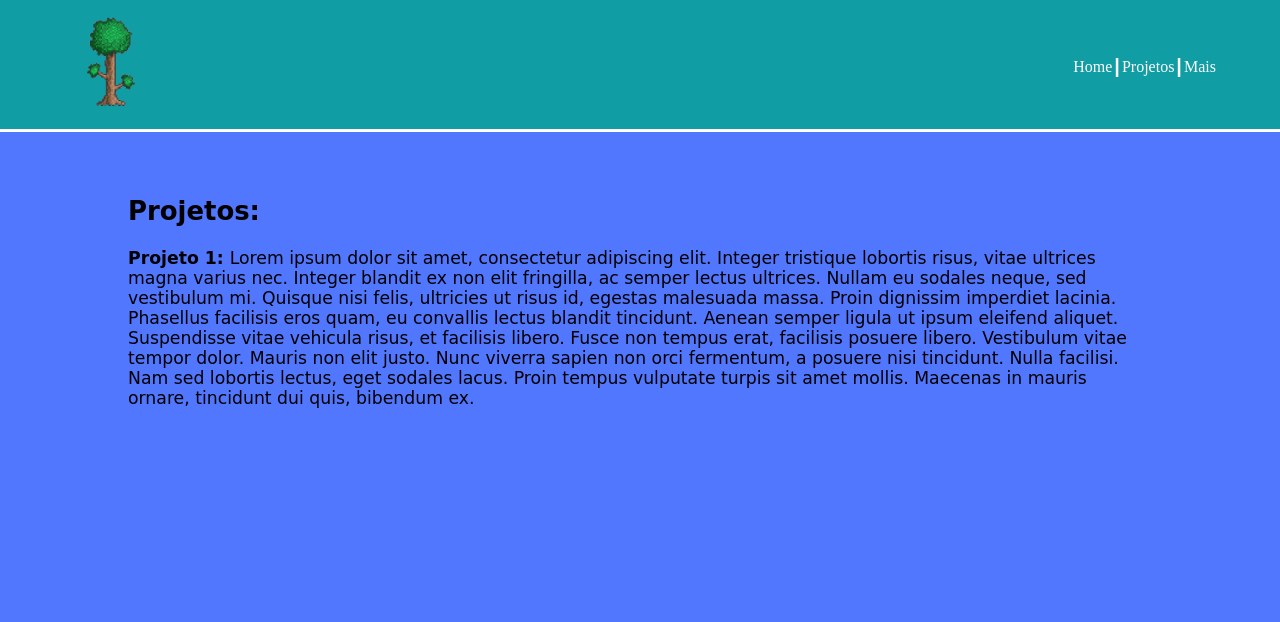
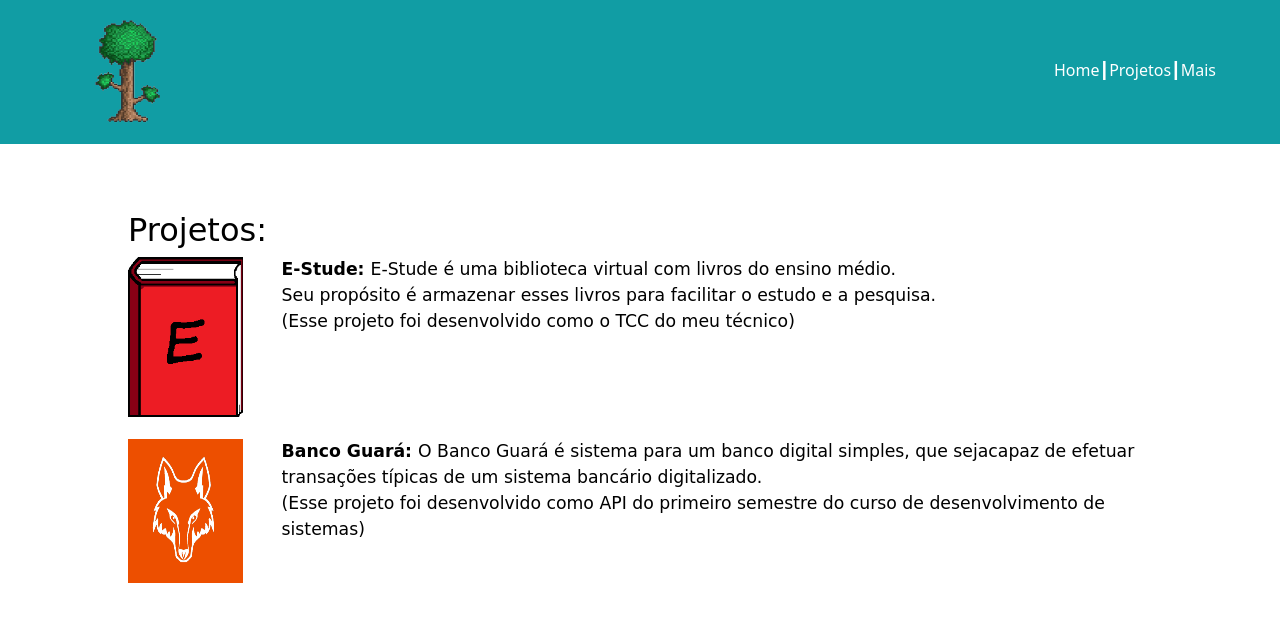
Before and after one commit to Renan-Neves/Portfolio, a Flask app: page /portifolio in a window 1280 px wide. Shown: the top 622 px of the page. Run offline with Flask 2, Linux system fonts and the light colour scheme.

Commit message:
tá quase

```diff
--- a/src/static/styles.css
+++ b/src/static/styles.css
@@ -27,6 +27,8 @@ header{
 #foto{
     float: left;
     margin: 0 3vw 0 0;
+    height: 33vh;
+    width: 13vw;
 }
 
 .a1{
@@ -40,3 +42,22 @@ header{
     text-decoration: none;
     color: black;
 }
+
+.logo{
+    height: 18vh;
+    width: 10vw;
+}
+
+.projetos1{
+    height: 20vh;
+    width: 9vw;
+    float: left;
+    margin: 0 3vw 0 0;
+}
+
+.projetos2{
+    height: 18vh;
+    width: 9vw;
+    float: left;
+    margin: 0 3vw 0 0;
+}
--- a/src/templates/base.html
+++ b/src/templates/base.html
@@ -1,11 +1,15 @@
 <htmL>
     <head>
+        {% block title %}
         <title>base</title>
+        {% endblock %}
         <link rel="stylesheet" href="static/styles.css">
+        <link href="https://cdn.jsdelivr.net/npm/bootstrap@5.2.2/dist/css/bootstrap.min.css" rel="stylesheet" integrity="sha384-Zenh87qX5JnK2Jl0vWa8Ck2rdkQ2Bzep5IDxbcnCeuOxjzrPF/et3URy9Bv1WTRi" crossorigin="anonymous">
+        <script src="https://cdn.jsdelivr.net/npm/bootstrap@5.2.2/dist/js/bootstrap.bundle.min.js" integrity="sha384-OERcA2EqjJCMA+/3y+gxIOqMEjwtxJY7qPCqsdltbNJuaOe923+mo//f6V8Qbsw3" crossorigin="anonymous"></script>
     </head>
     <body>
         <header>
-            <img src="static/imgs/terraria.png" alt="terraria." height=125 wclassth=100>
+            <img src="static/imgs/terraria.png" alt="terraria." class="logo">
             <a class="a1" a href="/outros">Mais</a><span class="a1">┃</span>
             <a class="a1" a href="/portifolio">Projetos</a><span class="a1">┃</span>
             <a class="a1" a href="/home">Home</a>
--- a/src/templates/home.html
+++ b/src/templates/home.html
@@ -1,10 +1,13 @@
 <htmL>
     {% extends "base.html" %}
+    {% block title %}
+    <title>Home</title>
+    {% endblock %}
     {% block home %}
         <div class="texto">
             <h2>Sobre mim:</h2>
             <p>
-                <img src="static/imgs/foto.jpeg" alt="foto" width="165vw" height="215vh" id="foto">
+                <img src="static/imgs/foto.jpeg" alt="foto" id="foto">
                 <ul>
                     <li><b>Nome:</b> Renan Souza Neves</li>
                     <li><b>Técnico:</b> Desenvolvimento de sistemas</li>
--- a/src/templates/outros.html
+++ b/src/templates/outros.html
@@ -1,6 +1,9 @@
 <!DOCTYPE html>
 <html>
     {% extends "base.html" %}
+    {% block title %}
+    <title>Mais</title>
+    {% endblock %}
     {% block mais %}
         <div class="texto">
             <p>
--- a/src/templates/portifolio.html
+++ b/src/templates/portifolio.html
@@ -1,19 +1,26 @@
 <!DOCTYPE html>
 <htmL>
     {% extends "base.html" %}
+    {% block title %}
+    <title>Projetos</title>
+    {% endblock %}
     {% block home %}
         <div class="texto">
             <p>
                 <h2>Projetos:</h2>
-                <b>Projeto 1: </b>Lorem ipsum dolor sit amet, consectetur adipiscing elit. Integer tristique lobortis risus, vitae
-                ultrices magna varius nec. Integer blandit ex non elit fringilla, ac semper lectus ultrices.
-                Nullam eu sodales neque, sed vestibulum mi. Quisque nisi felis, ultricies ut risus id, egestas
-                malesuada massa. Proin dignissim imperdiet lacinia. Phasellus facilisis eros quam, eu convallis
-                lectus blandit tincidunt. Aenean semper ligula ut ipsum eleifend aliquet. Suspendisse vitae
-                vehicula risus, et facilisis libero. Fusce non tempus erat, facilisis posuere libero. Vestibulum
-                vitae tempor dolor. Mauris non elit justo. Nunc viverra sapien non orci fermentum, a posuere nisi
-                tincidunt. Nulla facilisi. Nam sed lobortis lectus, eget sodales lacus. Proin tempus vulputate
-                turpis sit amet mollis. Maecenas in mauris ornare, tincidunt dui quis, bibendum ex.<br><br>
+                <img src="static/imgs/estude.png" alt="estude" class="projetos1">
+                <b>E-Stude: </b> E-Stude é uma biblioteca virtual com livros do ensino médio.<br> Seu propósito é
+                armazenar esses livros para facilitar o estudo e a pesquisa.<br> (Esse projeto foi desenvolvido como o
+                TCC do meu técnico)
+            </p>
+            </div>
+            <br>
+            <div class="texto">
+            <p>
+                <img src="static/imgs/guara.png" alt="estude" class="projetos2">
+                <b>Banco Guará: </b> O Banco Guará é sistema para um banco digital simples, que sejacapaz de efetuar <br>
+                transações típicas de um sistema bancário digitalizado.<br>
+                (Esse projeto foi desenvolvido como API do primeiro semestre do curso de desenvolvimento de sistemas)
             </p>
         </div>
     {% endblock %}
```
Also changed, not shown: src/static/imgs/estude.png (added), src/static/imgs/guara.png (added).
